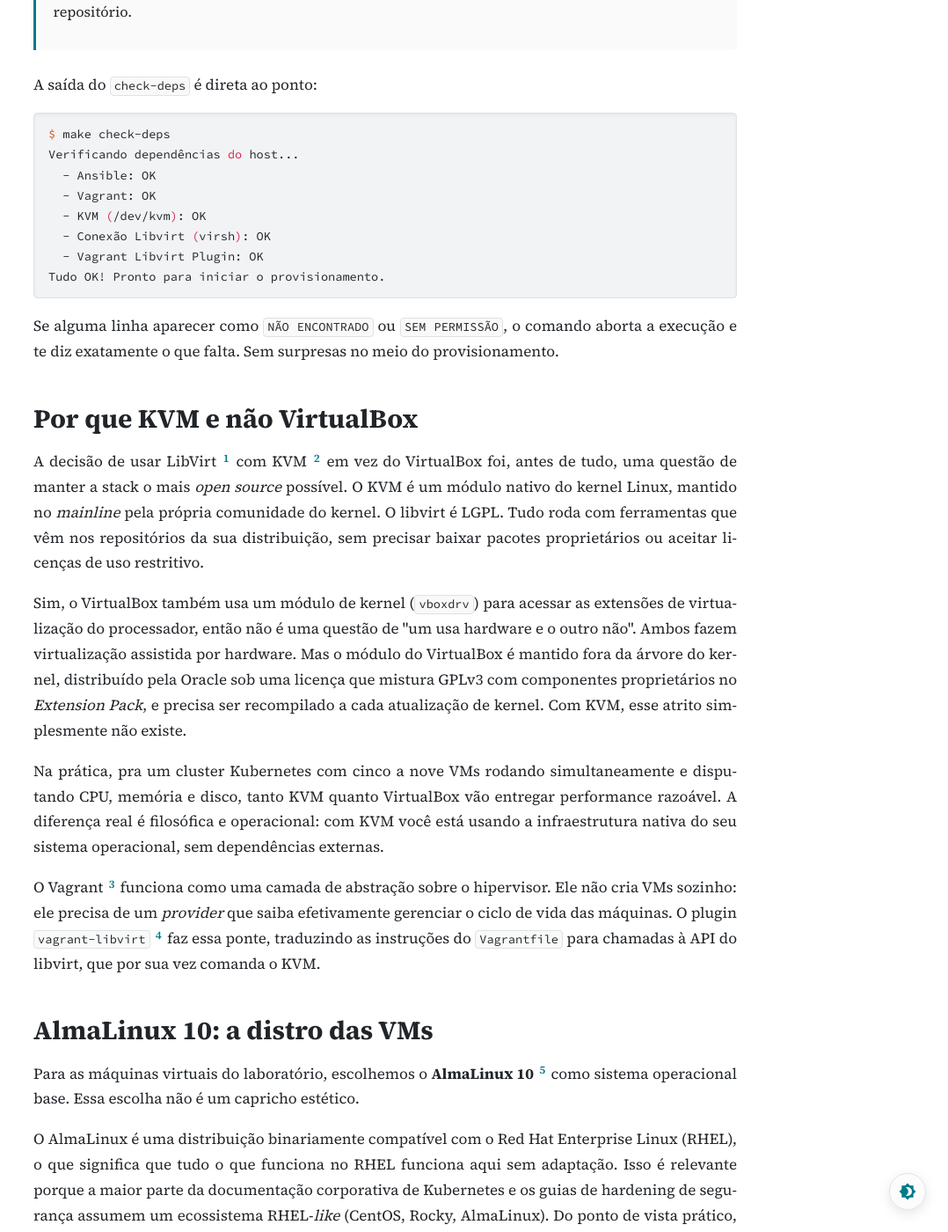
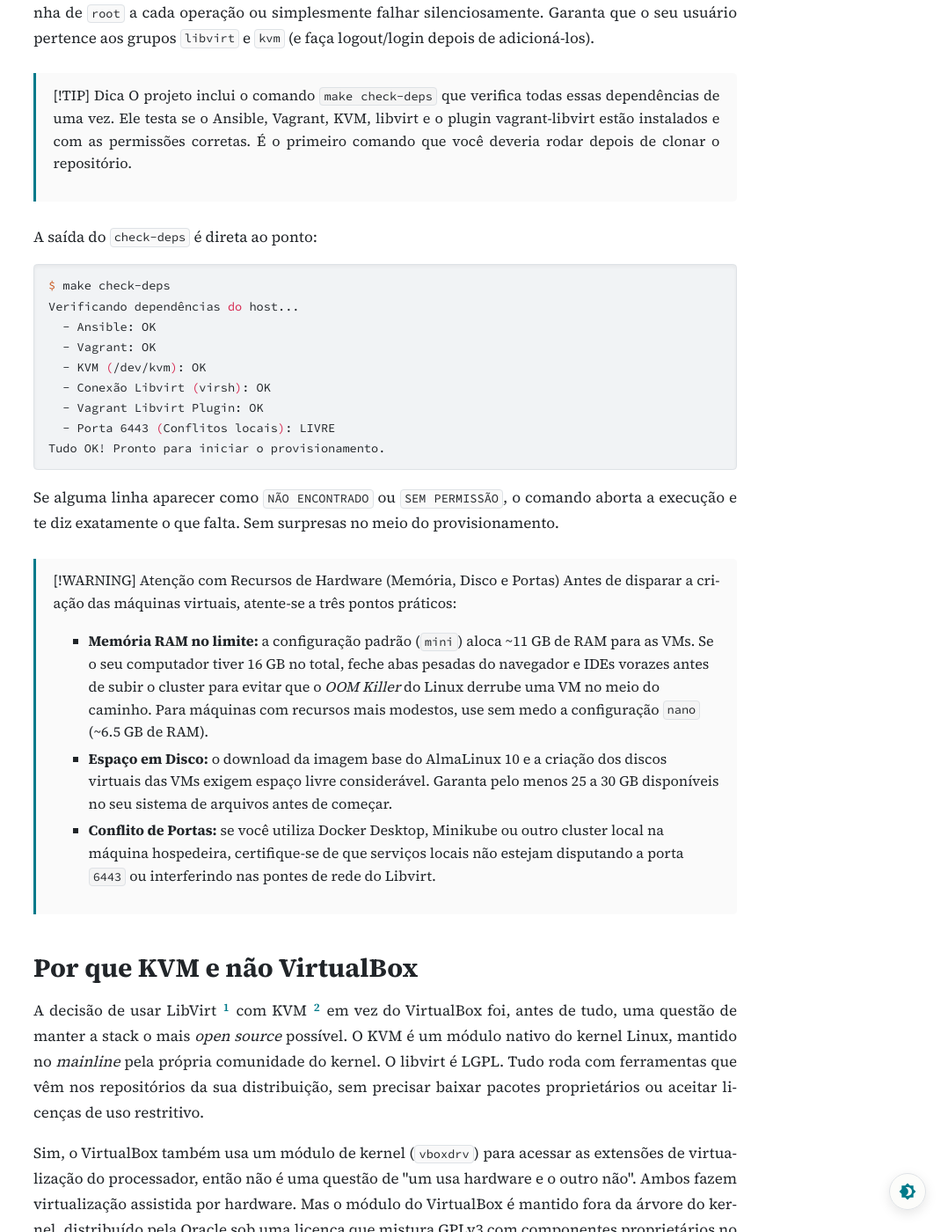
Before and after one commit to vndmtrx/vndmtrx.github.io, a Jekyll site: the page built from _posts/2026/09/2026-09-07-k8sbox-ferramentas-ambiente.md, in a window 1280 px wide and 1400 px high, scrolled down 1760 px. Shown: the whole window at 88% size, without its empty margins (202-1280 px from the left). Built offline with Jekyll 4.4.1, drawn with Linux system fonts in a browser that asks for light colours; nearby versions of some CDN libraries; some of the changed text lies outside the part shown.

Commit message:
docs(k8sbox): padroniza nota de escopo e adiciona callouts técnicos nos posts 1 e 2

````diff
--- a/_posts/2026/09/2026-09-07-k8sbox-ferramentas-ambiente.md
+++ b/_posts/2026/09/2026-09-07-k8sbox-ferramentas-ambiente.md
@@ -13,8 +14,10 @@ category: Tutoriais
 
 Na Parte 1 desta série, gastamos o post inteiro falando sobre *por que* construir um cluster Kubernetes na mão e *o que* pretendemos montar. Conceitos, diagramas, motivação. Agora é hora de sujar as mãos de verdade: vamos configurar o computador hospedeiro, dissecar linha por linha como o Vagrant lê nosso inventário Ansible para criar máquinas virtuais e resolver o problema mais traiçoeiro de qualquer laboratório local de Kubernetes: fazer a rede funcionar direito.
 
-> [!NOTE] Nota da Série
-> Este post faz parte da série **"Kubernetes in a Box"**. Todo o código-fonte está disponível no repositório parceiro [vndmtrx/k8s-in-a-box](https://github.com/vndmtrx/k8s-in-a-box). Nesta parte, não usamos nenhuma *role* do Ansible ainda. Tudo gira em torno da infraestrutura do hospedeiro: `Vagrantfile`, `Makefile` e `config.mk`.
+> [!NOTE] Nota da Série e Contexto de Laboratório
+> Este post faz parte da série **"Kubernetes in a Box"**, onde dissecamos e construímos, do zero e de forma totalmente reproduzível via Ansible, um cluster Kubernetes completo, com alta disponibilidade, armazenamento persistente, rede moderna e observabilidade. Todo o código do projeto está disponível no repositório parceiro [vndmtrx/k8s-in-a-box](https://github.com/vndmtrx/k8s-in-a-box).
+>
+> **Aviso de escopo:** as decisões de arquitetura e parâmetros deste projeto foram pensadas sob medida para a nossa realidade de laboratório local em estações Linux com Vagrant e KVM/Libvirt. Elas priorizam aprendizado profundo e reprodutibilidade rápida sobre convenções corporativas de produção. O cluster foi originalmente projetado em versões anteriores e recentemente atualizado para o **Kubernetes v1.37.0**.
 
 Se você já perdeu horas tentando entender por que as VMs do Vagrant conseguiam pingar a internet mas não se enxergavam entre si, ou por que um `vagrant up` subia seis máquinas idênticas com a mesma rota padrão apontando pro lugar errado, esse post é pra você. Vamos resolver cada um desses problemas, explicar as decisões por trás de cada linha de configuração e, no final, ter um ambiente local completamente funcional com VMs prontas para receber o cluster nas próximas partes.
 
@@ -45,10 +48,17 @@ Verificando dependências do host...
   - KVM (/dev/kvm): OK
   - Conexão Libvirt (virsh): OK
   - Vagrant Libvirt Plugin: OK
+  - Porta 6443 (Conflitos locais): LIVRE
 Tudo OK! Pronto para iniciar o provisionamento.
 ```
 
 Se alguma linha aparecer como `NÃO ENCONTRADO` ou `SEM PERMISSÃO`, o comando aborta a execução e te diz exatamente o que falta. Sem surpresas no meio do provisionamento.
+
+> [!WARNING] Atenção com Recursos de Hardware (Memória, Disco e Portas)
+> Antes de disparar a criação das máquinas virtuais, atente-se a três pontos práticos:
+> * **Memória RAM no limite:** a configuração padrão (`mini`) aloca ~11 GB de RAM para as VMs. Se o seu computador tiver 16 GB no total, feche abas pesadas do navegador e IDEs vorazes antes de subir o cluster para evitar que o *OOM Killer* do Linux derrube uma VM no meio do caminho. Para máquinas com recursos mais modestos, use sem medo a configuração `nano` (~6.5 GB de RAM).
+> * **Espaço em Disco:** o download da imagem base do AlmaLinux 10 e a criação dos discos virtuais das VMs exigem espaço livre considerável. Garanta pelo menos 25 a 30 GB disponíveis no seu sistema de arquivos antes de começar.
+> * **Conflito de Portas:** se você utiliza Docker Desktop, Minikube ou outro cluster local na máquina hospedeira, certifique-se de que serviços locais não estejam disputando a porta `6443` ou interferindo nas pontes de rede do Libvirt.
 
 ## Por que KVM e não VirtualBox
 
@@ -212,6 +222,9 @@ A `eth0` é a rede de gerenciamento do Vagrant. Ela existe porque o Vagrant prec
 
 A `eth1` é a rede privada `172.24.0.0/24`, que é o verdadeiro sistema circulatório do laboratório. Todo tráfego do `etcd`, do `kube-apiserver`, dos pods e dos serviços transita por essa interface.
 
+> [!NOTE] O Gateway 172.24.0.1 e a ponte de rede do Libvirt
+> O IP `172.24.0.1` é a ponta da interface de ponte virtual (*bridge*) mantida pelo Libvirt no computador hospedeiro (`k8sbox_mgmt`). É ele quem recebe e roteia os pacotes da `eth1`. Se o seu host tiver regras customizadas de iptables/nftables ou redes virtuais antigas colidindo nessa mesma faixa, certifique-se de que o host responde com `ping 172.24.0.1` antes de prosseguir.
+
 ### A guerra dos gateways via nmcli
 
 Aqui entra o trecho mais importante do Vagrantfile: o provisionamento de rede via shell que resolve a prioridade entre as interfaces. Esse script foi resultado de bastante experimentação, especialmente na migração do AlmaLinux 9 para o 10, onde o comportamento do NetworkManager [^7] mudou significativamente.
@@ -332,6 +345,9 @@ O `make status` mostra qual configuração está ativa em qualquer momento:
 $ make status
 Configuração ativa: mini
 ```
+
+> [!NOTE] Cuidado com Sistemas de Arquivos sem suporte a Symlinks
+> O mecanismo de alternância de topologia baseia-se em links simbólicos do Linux (`ln -s`). Se você clonar o repositório em partições formatadas como NTFS ou FAT (cenário comum ao compartilhar pastas em dual-boot com Windows), a criação do symlink pode falhar silenciosamente. Mantenha o projeto sempre em partições Linux nativas (`ext4`, `btrfs`, `xfs`).
 
 ### Anatomia de um inventário
 
````
Also changed, not shown: other parts of _posts/2026/09/2026-09-07-k8sbox-ferramentas-ambiente.md (+1 -0 lines), _posts/2026/08/2026-08-15-k8sbox-visao-geral.md (+9 -5 lines).
